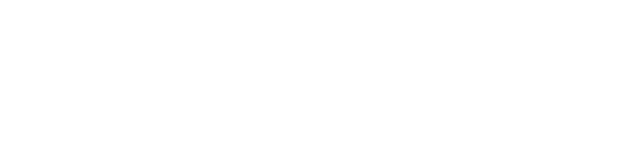
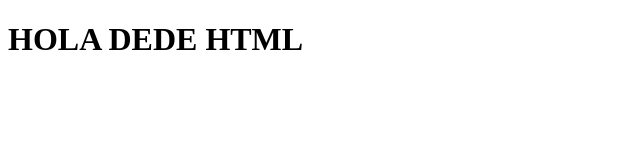
Before and after one commit to Gabogabote1/youtuve-git-ejemplo, a plain HTML site: page index.html in a window 1280 px wide. Shown: the whole page, without its empty margins (0-640 px from the left). Drawn offline with Linux system fonts and the light colour scheme.

Commit message:
agragamos un h1

```diff
--- a/index.html
+++ b/index.html
@@ -7,6 +7,6 @@
     <title>Document</title>
 </head>
 <body>
-
+    <h1>HOLA DEDE HTML</h1>
 </body>
 </html>
```
